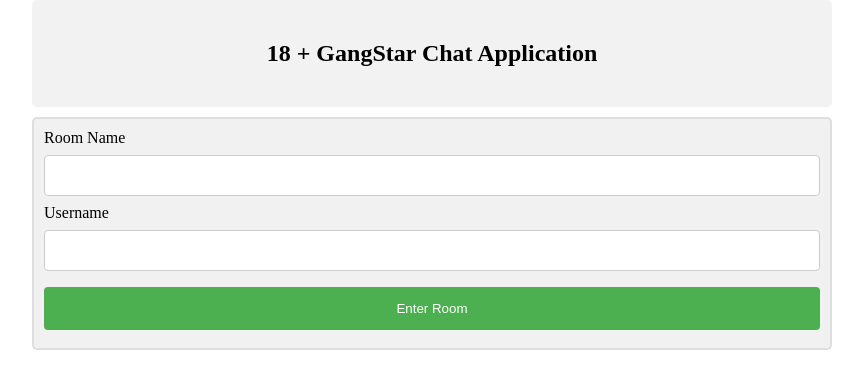
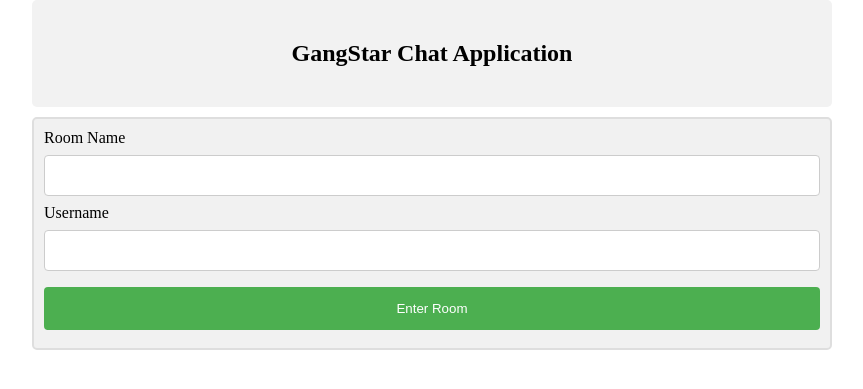
Before and after one commit to SamieZian/Gangstar, a Django app: page / in a window 1280 px wide. Shown: the top 389 px of the page, without its empty margins (208-1071 px from the left). Run offline with Django 3.2, Linux system fonts and the light colour scheme.

Commit message:
home headline rename

```diff
--- a/templates/home.html
+++ b/templates/home.html
@@ -56,7 +56,7 @@ body {
 <body>
 
 <div align="center">
-    <h2>18 + GangStar Chat Application</h2>
+    <h2>GangStar Chat Application</h2>
 </div>
 
 
```
